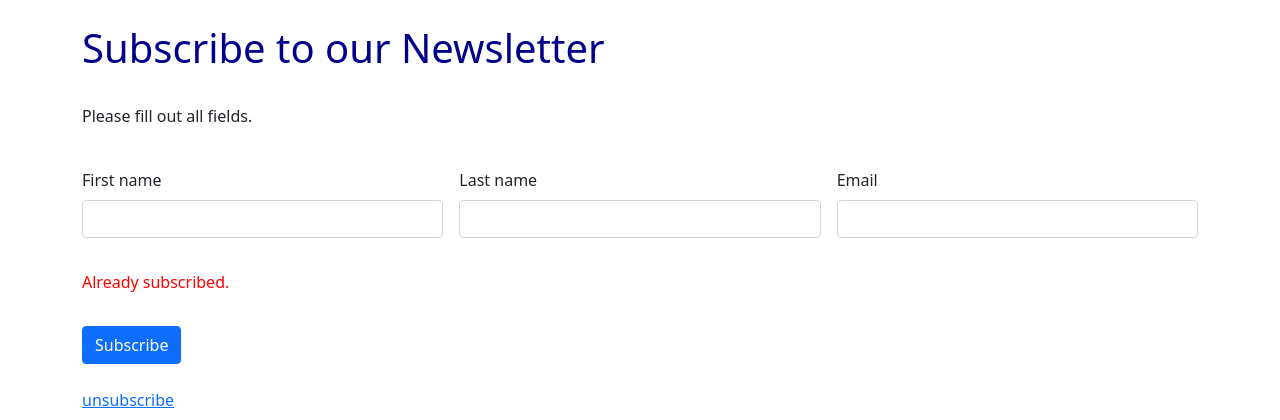
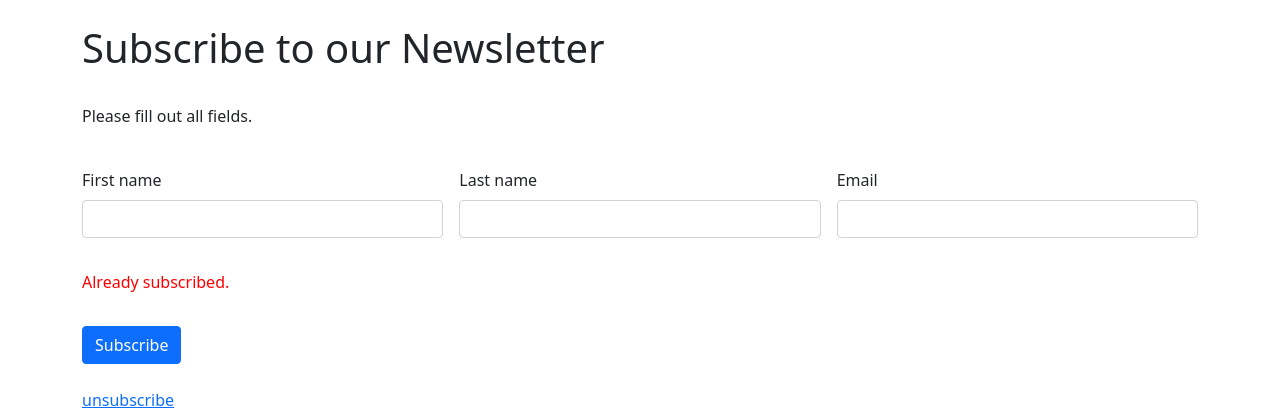
Before and after one commit to AnnaShannon2002/sobie-subscribe-list, a PHP site: page /email_exist.html in a window 1280 px wide. Shown: the top 420 px of the page. Run offline with PHP 8.4, Linux system fonts and the light colour scheme; some libraries are stand-ins or nearby versions.

Commit message:
Update styles.css

```diff
--- a/styles.css
+++ b/styles.css
@@ -31,6 +31,6 @@
   width: 100px !important;
   height: auto !important;
 }
-h1 {
+.headline {
   color: DarkBlue;
 }
```
